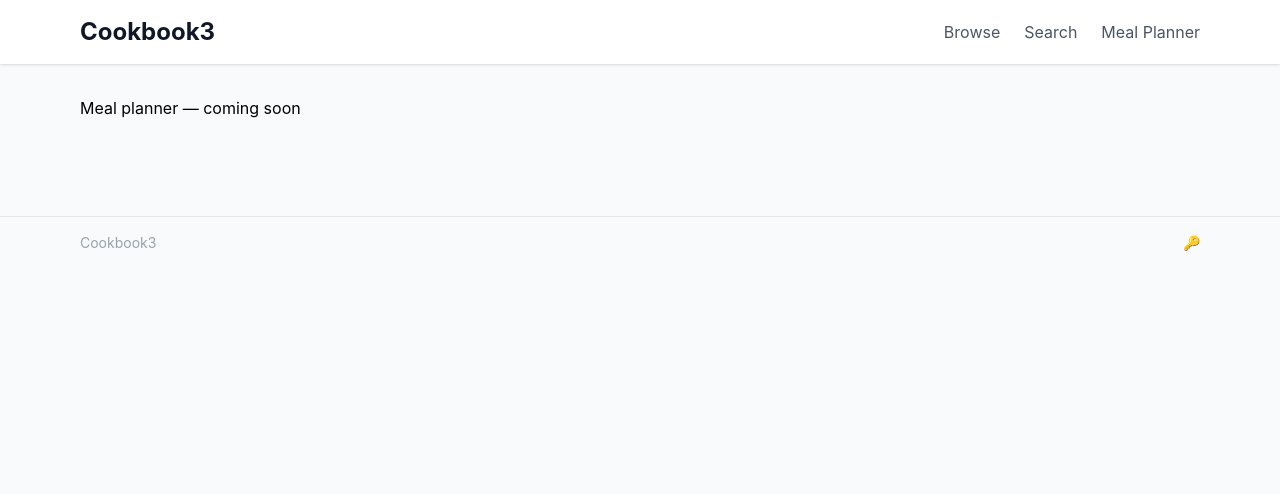
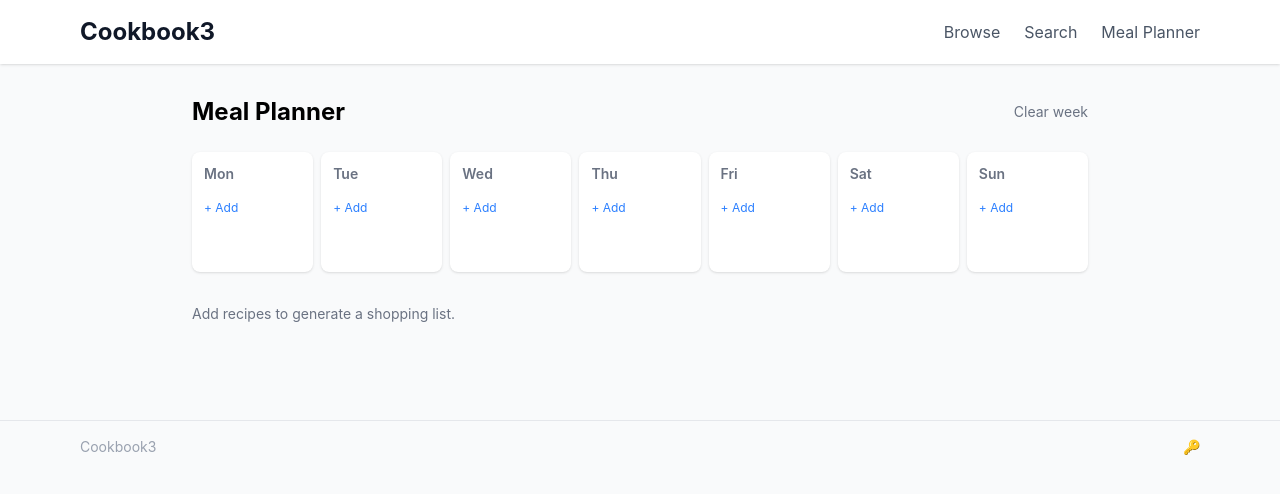
Before and after one commit to mcakes/cookbook, a React (Vite) app: page /meal-planner in a window 1280 px wide. Shown: the top 494 px of the page. Built offline with nearby package versions, Linux system fonts and the light colour scheme.

Commit message:
feat: add meal planner with weekly grid and auto shopping list

```diff
--- /dev/null
+++ b/src/components/ShoppingList.tsx
@@ -0,0 +1,41 @@
+import { useState } from "react";
+
+interface ShoppingListProps {
+  items: string[];
+}
+
+export default function ShoppingList({ items }: ShoppingListProps) {
+  const [checked, setChecked] = useState<Set<number>>(new Set());
+
+  const toggle = (i: number) => {
+    const next = new Set(checked);
+    if (next.has(i)) next.delete(i);
+    else next.add(i);
+    setChecked(next);
+  };
+
+  if (items.length === 0) {
+    return <p className="text-gray-500 text-sm">Add recipes to generate a shopping list.</p>;
+  }
+
+  return (
+    <div>
+      <h2 className="text-lg font-semibold mb-3">Shopping List</h2>
+      <ul className="space-y-1.5">
+        {items.map((item, i) => (
+          <li key={i} className="flex items-center gap-2">
+            <input
+              type="checkbox"
+              checked={checked.has(i)}
+              onChange={() => toggle(i)}
+              className="rounded"
+            />
+            <span className={checked.has(i) ? "line-through text-gray-400" : "text-gray-700"}>
+              {item}
+            </span>
+          </li>
+        ))}
+      </ul>
+    </div>
+  );
+}
--- a/src/pages/MealPlannerPage.tsx
+++ b/src/pages/MealPlannerPage.tsx
@@ -1,3 +1,137 @@
+import { useState, useMemo } from "react";
+import { Link } from "react-router-dom";
+import { useRecipeIndex } from "../hooks/useRecipeIndex";
+import { getMealPlan, setMealPlan, clearMealPlan, type MealPlan } from "../lib/meal-plan";
+import ShoppingList from "../components/ShoppingList";
+
+const DAYS = ["monday", "tuesday", "wednesday", "thursday", "friday", "saturday", "sunday"] as const;
+const DAY_LABELS: Record<string, string> = {
+  monday: "Mon", tuesday: "Tue", wednesday: "Wed",
+  thursday: "Thu", friday: "Fri", saturday: "Sat", sunday: "Sun",
+};
+
 export default function MealPlannerPage() {
-  return <p>Meal planner — coming soon</p>;
+  const { index, loading } = useRecipeIndex();
+  const [plan, setPlanState] = useState<MealPlan>(getMealPlan);
+  const [addingTo, setAddingTo] = useState<string | null>(null);
+  const [searchQuery, setSearchQuery] = useState("");
+
+  const updatePlan = (updated: MealPlan) => {
+    setPlanState(updated);
+    setMealPlan(updated);
+  };
+
+  const addRecipe = (day: string, slug: string) => {
+    const updated = {
+      ...plan,
+      days: { ...plan.days, [day]: [...plan.days[day as keyof typeof plan.days], slug] },
+    };
+    updatePlan(updated);
+    setAddingTo(null);
+    setSearchQuery("");
+  };
+
+  const removeRecipe = (day: string, index: number) => {
+    const dayRecipes = [...plan.days[day as keyof typeof plan.days]];
+    dayRecipes.splice(index, 1);
+    updatePlan({ ...plan, days: { ...plan.days, [day]: dayRecipes } });
+  };
+
+  const handleClear = () => {
+    clearMealPlan();
+    setPlanState(getMealPlan());
+  };
+
+  const recipeMap = useMemo(() => {
+    const map = new Map<string, string>();
+    index.forEach((r) => map.set(r.slug, r.title));
+    return map;
+  }, [index]);
+
+  const shoppingItems = useMemo(() => {
+    const items: string[] = [];
+    for (const day of DAYS) {
+      for (const slug of plan.days[day]) {
+        const recipe = index.find((r) => r.slug === slug);
+        if (recipe) items.push(...recipe.ingredients);
+      }
+    }
+    const seen = new Map<string, string>();
+    items.forEach((item) => {
+      const key = item.toLowerCase();
+      if (!seen.has(key)) seen.set(key, item);
+    });
+    return Array.from(seen.values());
+  }, [plan, index]);
+
+  const filteredRecipes = searchQuery.trim()
+    ? index.filter((r) => r.title.toLowerCase().includes(searchQuery.toLowerCase()))
+    : index;
+
+  if (loading) return <p className="text-gray-500">Loading...</p>;
+
+  return (
+    <div className="max-w-4xl mx-auto">
+      <div className="flex items-center justify-between mb-6">
+        <h1 className="text-2xl font-bold">Meal Planner</h1>
+        <button onClick={handleClear} className="text-sm text-gray-500 hover:text-red-600">
+          Clear week
+        </button>
+      </div>
+
+      <div className="grid grid-cols-7 gap-2 mb-8">
+        {DAYS.map((day) => (
+          <div key={day} className="bg-white rounded-lg p-3 shadow-sm min-h-[120px]">
+            <h3 className="font-semibold text-sm text-gray-500 mb-2">{DAY_LABELS[day]}</h3>
+            <div className="space-y-1">
+              {plan.days[day].map((slug, i) => (
+                <div key={i} className="text-xs flex justify-between items-start group">
+                  <Link to={`/recipe/${slug}`} className="text-blue-600 hover:underline">
+                    {recipeMap.get(slug) ?? slug}
+                  </Link>
+                  <button
+                    onClick={() => removeRecipe(day, i)}
+                    className="text-gray-300 group-hover:text-red-400 ml-1"
+                  >
+                    ×
+                  </button>
+                </div>
+              ))}
+            </div>
+            <button
+              onClick={() => setAddingTo(addingTo === day ? null : day)}
+              className="text-xs text-blue-500 hover:text-blue-700 mt-2"
+            >
+              + Add
+            </button>
+            {addingTo === day && (
+              <div className="mt-2">
+                <input
+                  type="text"
+                  value={searchQuery}
+                  onChange={(e) => setSearchQuery(e.target.value)}
+                  placeholder="Search..."
+                  className="w-full border rounded px-2 py-1 text-xs"
+                  autoFocus
+                />
+                <div className="max-h-32 overflow-y-auto mt-1">
+                  {filteredRecipes.slice(0, 5).map((r) => (
+                    <button
+                      key={r.slug}
+                      onClick={() => addRecipe(day, r.slug)}
+                      className="block w-full text-left text-xs px-2 py-1 hover:bg-gray-100"
+                    >
+                      {r.title}
+                    </button>
+                  ))}
+                </div>
+              </div>
+            )}
+          </div>
+        ))}
+      </div>
+
+      <ShoppingList items={shoppingItems} />
+    </div>
+  );
 }
```
